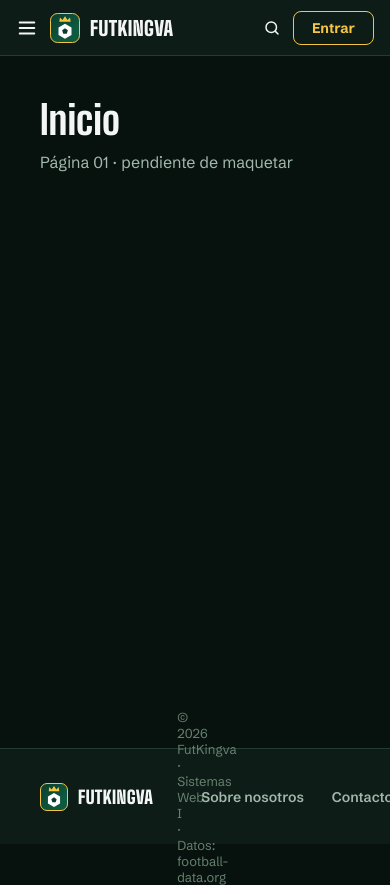
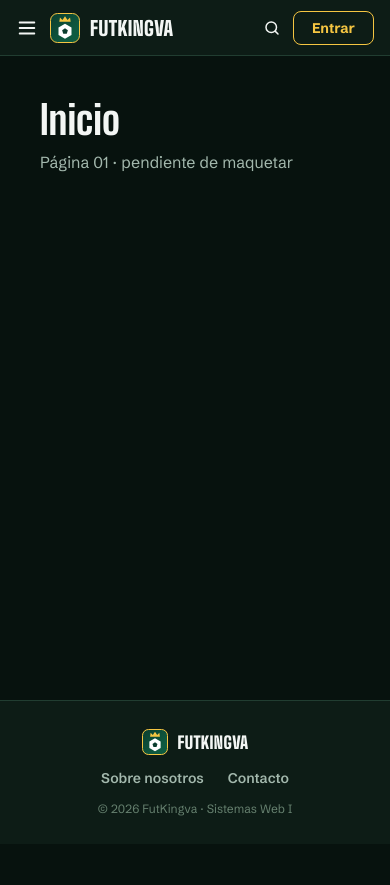
Before and after one commit to IvanRengelFerreira/FutKingva, a React (Vite) app in the folder client/: page / in a window 390 px wide. After the commit the page ends 844 px from the top, so only its background shows below. Built offline with nearby package versions, Linux system fonts and the light colour scheme.

Commit message:
feat: version movil del footer
- Footer en columna y centrado por debajo de 800 px, segun el Pie movil de Figma
- Logo de 26 px exportado de Figma para movil

```diff
--- a/client/components/Footer/Footer.css
+++ b/client/components/Footer/Footer.css
@@ -1,6 +1,6 @@
 /*
- * Footer: pie de página de escritorio
- * Figma › Mockups › Componentes de mockup › Pie (en Figma se llama así)
+ * Footer: pie de página (escritorio y móvil)
+ * Figma › Mockups › Componentes de mockup › Pie y Pie móvil (en Figma se llaman así)
  */
 
 .footer {
@@ -61,3 +61,43 @@
 .footer__link:hover {
   color: var(--text-primary);
 }
+
+/*
+ * Versión móvil (hasta 799 px: por debajo de 800 px el pie de escritorio ya no cabe en una línea)
+ * Figma › Mockups › Componentes de mockup › Pie móvil
+ * Orden: marca, enlaces y copyright (sin la fuente de datos).
+ */
+@media (max-width: 799px) {
+  .footer {
+    flex-direction: column;
+    gap: 14px;
+    height: auto;
+    padding: 28px 16px;
+  }
+
+  .footer__logo {
+    width: 26px;
+    height: 26px;
+  }
+
+  .footer__name {
+    font-size: 17px;
+    letter-spacing: 0.34px;
+  }
+
+  .footer__links {
+    order: 1;
+    gap: 24px;
+  }
+
+  .footer__copyright {
+    order: 2;
+    flex: none;
+    font-size: 12px;
+    text-align: center;
+  }
+
+  .footer__data-source {
+    display: none;
+  }
+}
--- a/client/components/Footer/Footer.jsx
+++ b/client/components/Footer/Footer.jsx
@@ -1,18 +1,25 @@
 import { Link } from 'react-router';
 import './Footer.css';
 import logo from '../../assets/logo-footer.svg';
+import logoMobile from '../../assets/logo-footer-mobile.svg';
 
-// Pie de página de escritorio.
-// Diseño: Figma › Mockups › Componentes de mockup › Pie (en Figma se llama así)
+// Pie de página: versión de escritorio y, por debajo de 800 px, versión móvil (en columna y centrada).
+// Diseño: Figma › Mockups › Componentes de mockup › Pie y Pie móvil (en Figma se llaman así)
 export default function Footer() {
   return (
     <footer className="footer">
       <Link className="footer__brand" to="/" aria-label="FutKingva, ir a Inicio">
-        <img className="footer__logo" src={logo} alt="" width="28" height="28" />
+        {/* En móvil el logo es el de 26 px */}
+        <picture>
+          <source media="(max-width: 799px)" srcSet={logoMobile} />
+          <img className="footer__logo" src={logo} alt="" width="28" height="28" />
+        </picture>
         <span className="footer__name">FUTKINGVA</span>
       </Link>
 
-      <p className="footer__copyright">© 2026 FutKingva · Sistemas Web I · Datos: football-data.org</p>
+      <p className="footer__copyright">
+        © 2026 FutKingva · Sistemas Web I<span className="footer__data-source"> · Datos: football-data.org</span>
+      </p>
 
       <nav className="footer__links" aria-label="Enlaces del pie">
         <Link className="footer__link" to="/sobre-nosotros">Sobre nosotros</Link>
```
Also changed, not shown: client/assets/logo-footer-mobile.svg (added).
